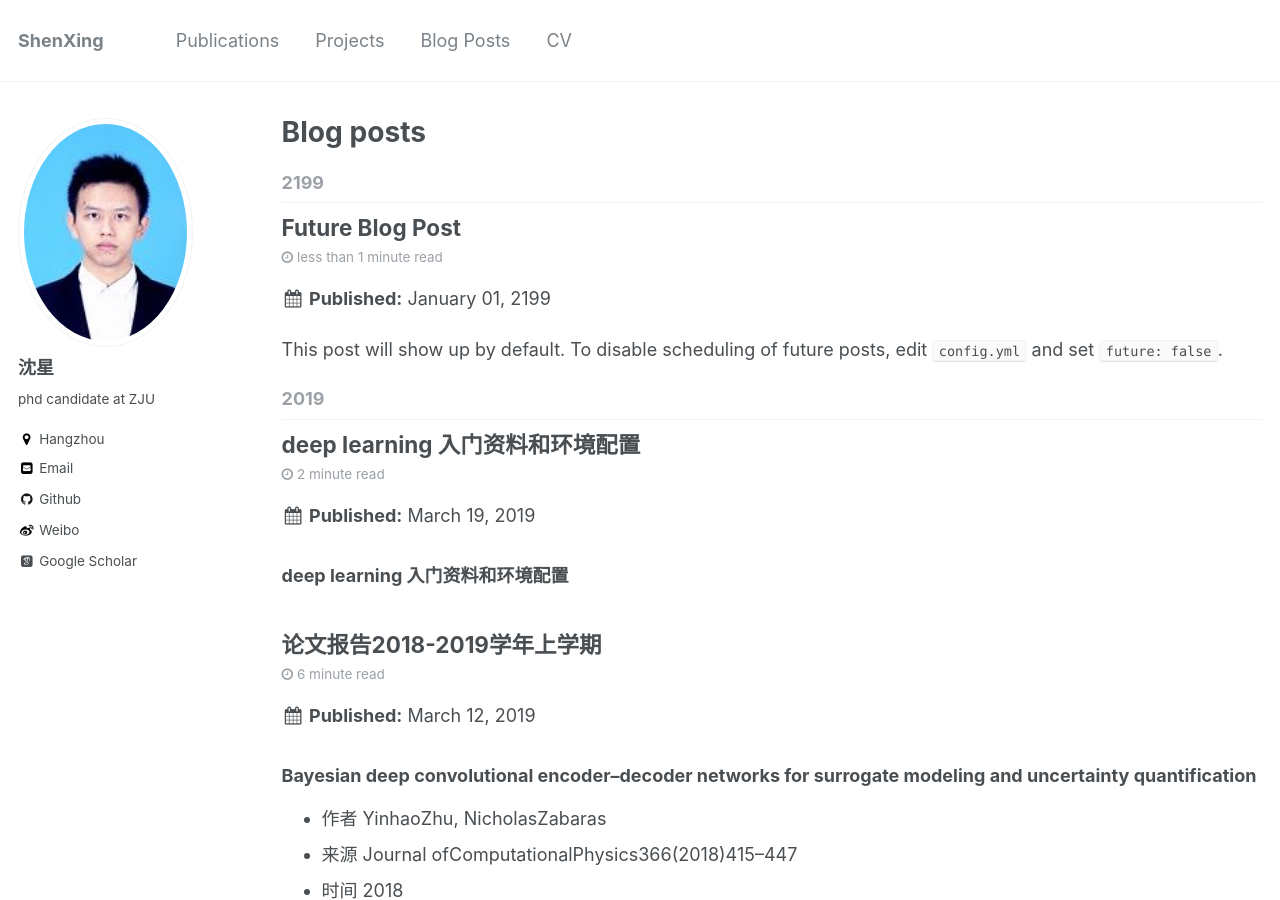
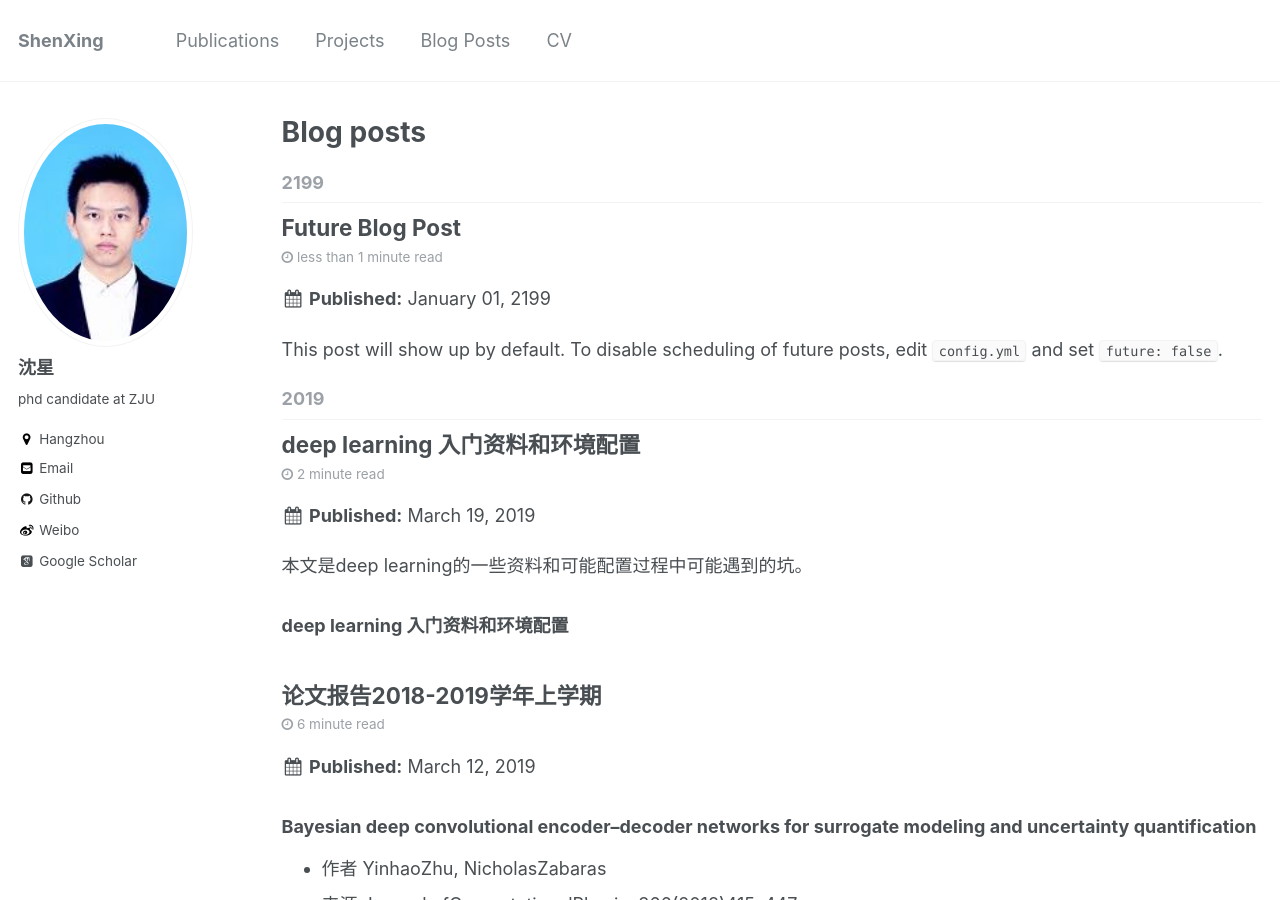
Before and after one commit to Xingbaji/xingbaji.github.io, a Jekyll site: the page built from _pages/year-archive.html, in a window 1280 px wide and 900 px high. Built offline with Jekyll 4.4.1, drawn with Linux system fonts in a browser that asks for light colours; some web fonts are replaced; formulas are drawn with MathJax 3.

Commit message:
shen_test

```diff
--- a/_posts/2019-03-19-blog-post-1.html
+++ b/_posts/2019-03-19-blog-post-1.html
@@ -9,7 +9,7 @@ tags:
 
 
 
-
+本文是deep learning的一些资料和可能配置过程中可能遇到的坑。
 <h3 id="deep-learning-入门资料和环境配置">deep learning 入门资料和环境配置</h3>
 
 <p></p>
```
